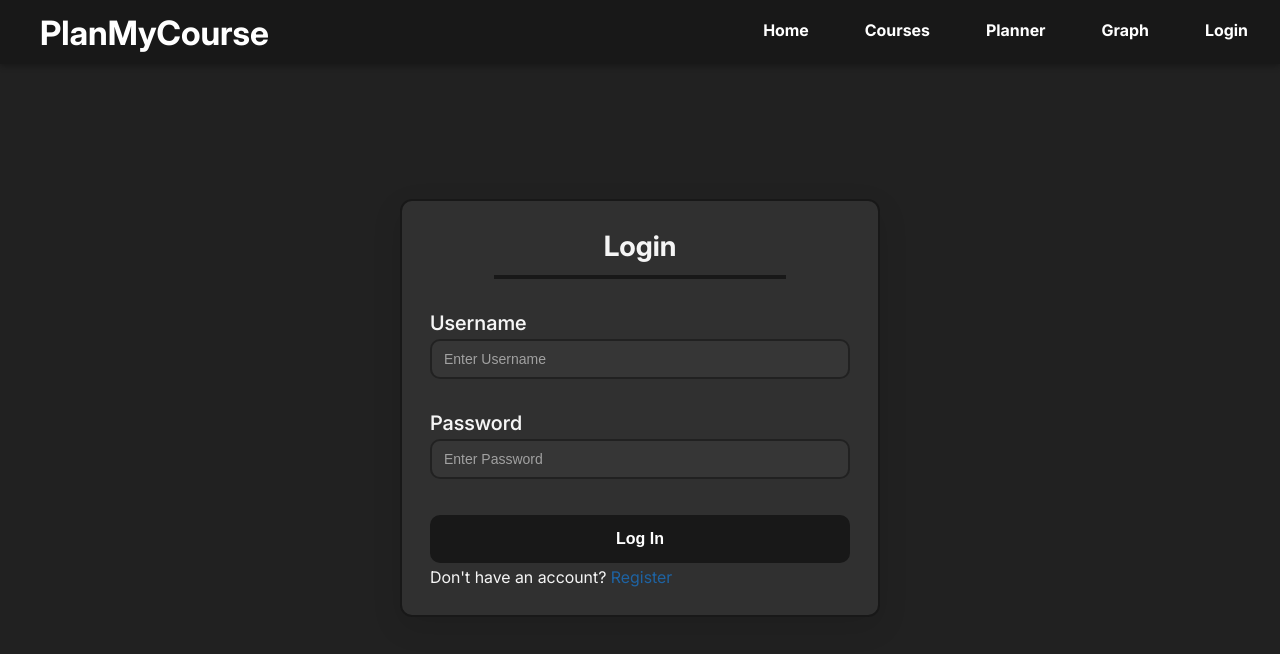
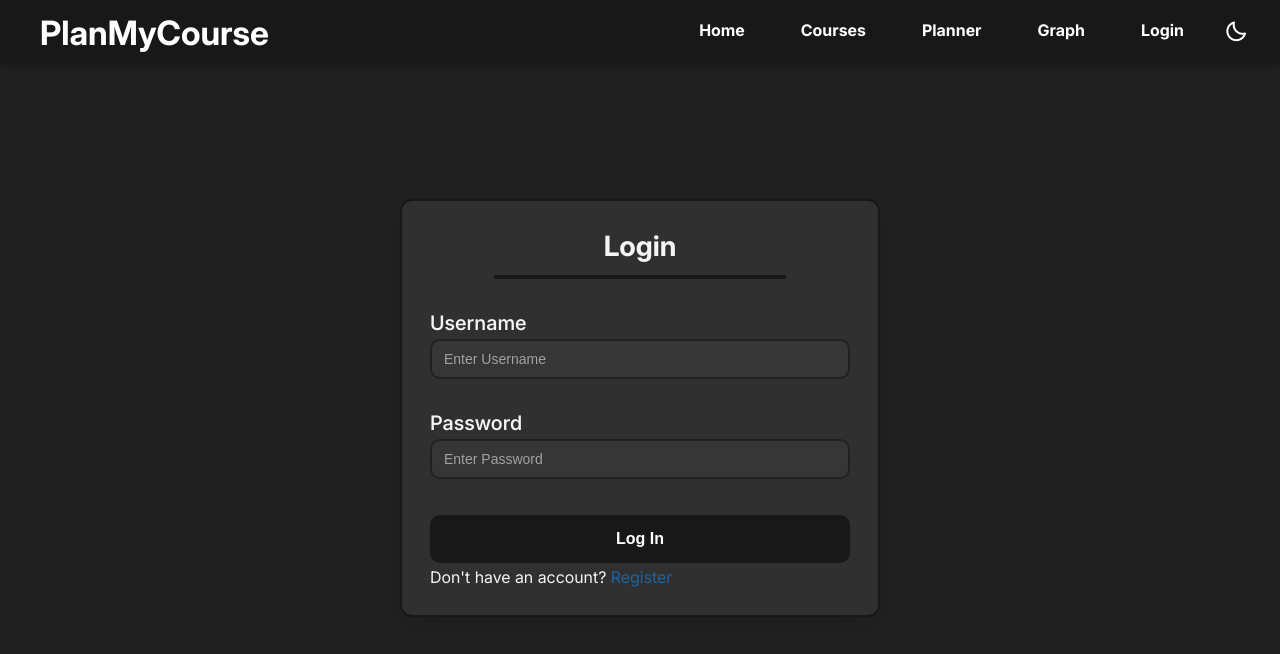
Before and after one commit to spookyoo/PlanMyCourse, a React app in the folder frontend/: page /login in a window 1280 px wide. Shown: the top 654 px of the page. Built offline with nearby package versions, Linux system fonts and the light colour scheme; no server answers; the HTML template or start-up script is replaced by a standard one.

Commit message:
Dark mode toggle implemented
- Navbar button
- JS Function
- imported boxicons library

```diff
--- a/frontend/package.json
+++ b/frontend/package.json
@@ -12,6 +12,7 @@
   "dependencies": {
     "@hookform/resolvers": "^5.2.2",
     "axios": "^1.13.1",
+    "boxicons": "^2.1.4",
     "js-cookie": "^3.0.5",
     "react": "^19.1.1",
     "react-dom": "^19.1.1",
--- a/frontend/src/app/App.css
+++ b/frontend/src/app/App.css
@@ -35,3 +35,14 @@ body {
   src: url('../assets/fonts/Inter-VariableFont_opsz,wght.ttf') format('opentype');
   font-style: normal;
 }
+
+body, html,
+.navbar, .nav-links li, .catalogue-header, .catalogue-search-input,
+.catalogue-sort button, .course-new-submit, .course-planner-add,
+.course-card, .course-review-section, .accordion-class,
+textarea, input {
+  transition: background-color 0.3s ease,
+              color 0.3s ease,
+              border-color 0.3s ease,
+              box-shadow 0.3s ease;
+}
--- a/frontend/src/app/pages/CoursePage.css
+++ b/frontend/src/app/pages/CoursePage.css
@@ -67,7 +67,7 @@ h3, h5 {
     color: #ffffff;
     background-color: var(--primary-color);
     border: 0px;
-    transition: background-color 0.15s ease;
+    transition: background-color 0.3s ease;
     transform: 0.15s ease;
     text-decoration: none;
     position: relative;
@@ -78,33 +78,8 @@ h3, h5 {
   cursor: default;
 }
 
-.course-planner-add:not(.added)::before,
-.course-planner-add:not(.added)::after {
-  content: "";
-  position: absolute;
-  background-color: rgba(45, 128, 207, 0.2);
-  width: 0%;
-  height: 100%;
-  top: 0;
-  transition: width 0.4s ease-in-out;
-  z-index: -1;
-}
-
-.course-planner-add:not(.added)::before {
-  left: 50%;
-  transform: translateX(-50%);
-  border-radius: 15px;
-}
-
-.course-planner-add:not(.added)::after {
-  right: 50%;
-  transform: translateX(50%);
-  border-radius: 15px;
-}
-
-.course-planner-add:not(.added):hover::before,
-.course-planner-add:not(.added):hover::after {
-  width: 100%;
+.course-planner-add:hover {
+  background-color: var(--hover-color);
 }
 
 .course-planner {
--- a/frontend/src/components/Navbar/Navbar.css
+++ b/frontend/src/components/Navbar/Navbar.css
@@ -62,3 +62,21 @@
 .nav-links li:hover {
   border-bottom: 4px solid var(--secondary-color);
 }
+
+.nav-links div {
+  display: flex;
+  align-items: center;
+  justify-content: center;
+  cursor: pointer;
+  padding-right: 1rem;
+}
+
+.nav-darkmode i {
+  transition: opacity 0.15s ease-in-out;
+  display: inline-block;
+  position: relative;
+}
+
+.nav-darkmode:active i {
+  opacity: 0.3;
+}
--- a/frontend/src/components/Navbar/Navbar.jsx
+++ b/frontend/src/components/Navbar/Navbar.jsx
@@ -1,8 +1,19 @@
 import { useNavigate } from "react-router-dom";
+import React, { useState } from "react";
 import axios from "axios";
+import 'boxicons/css/boxicons.min.css';
 
 function Navbar({user}) {
     const navigate = useNavigate();
+    const [isDarkMode, setIsDarkMode] = useState(false);
+
+    const toggleDarkMode = () => {
+      setIsDarkMode(prev => !prev);
+      document.documentElement.setAttribute(
+        'data-theme',
+        !isDarkMode ? 'dark' : 'light'
+      );
+    };
 
     const handleLogout = async () => {
       try {
@@ -41,6 +52,12 @@ function Navbar({user}) {
                 <li onClick={handleLogout}>Logout</li>
               </>
               }
+              <div onClick={toggleDarkMode} className="nav-darkmode" style={{ cursor: 'pointer' }}>
+                  {isDarkMode
+                      ? <i className='bx bx-sun' style={{ fontSize: '24px' }}></i>
+                      : <i className='bx bx-moon' style={{ fontSize: '24px' }}></i>
+                  }
+              </div>
             </ul>
           </div>
         </nav>
--- a/frontend/src/components/Recommend/Recommendation.css
+++ b/frontend/src/components/Recommend/Recommendation.css
@@ -8,7 +8,7 @@
     min-height: 20px;
     border-bottom-left-radius: 25px;
     border-bottom-right-radius: 25px;
-    background-color: #ffffff;
+    background-color: var(--secondary-color);
     box-shadow: 0px 20px 20px rgba(0, 0, 0, 0.3);
     visibility: hidden;
 }
@@ -41,6 +41,7 @@
     padding: 10px;
     cursor: pointer;
     background-color: transparent;
+    color: var(--text-color);
 }
 
 .icon {
```
Also changed, not shown: 1 other file (tests, documents, lock files or other folders).
